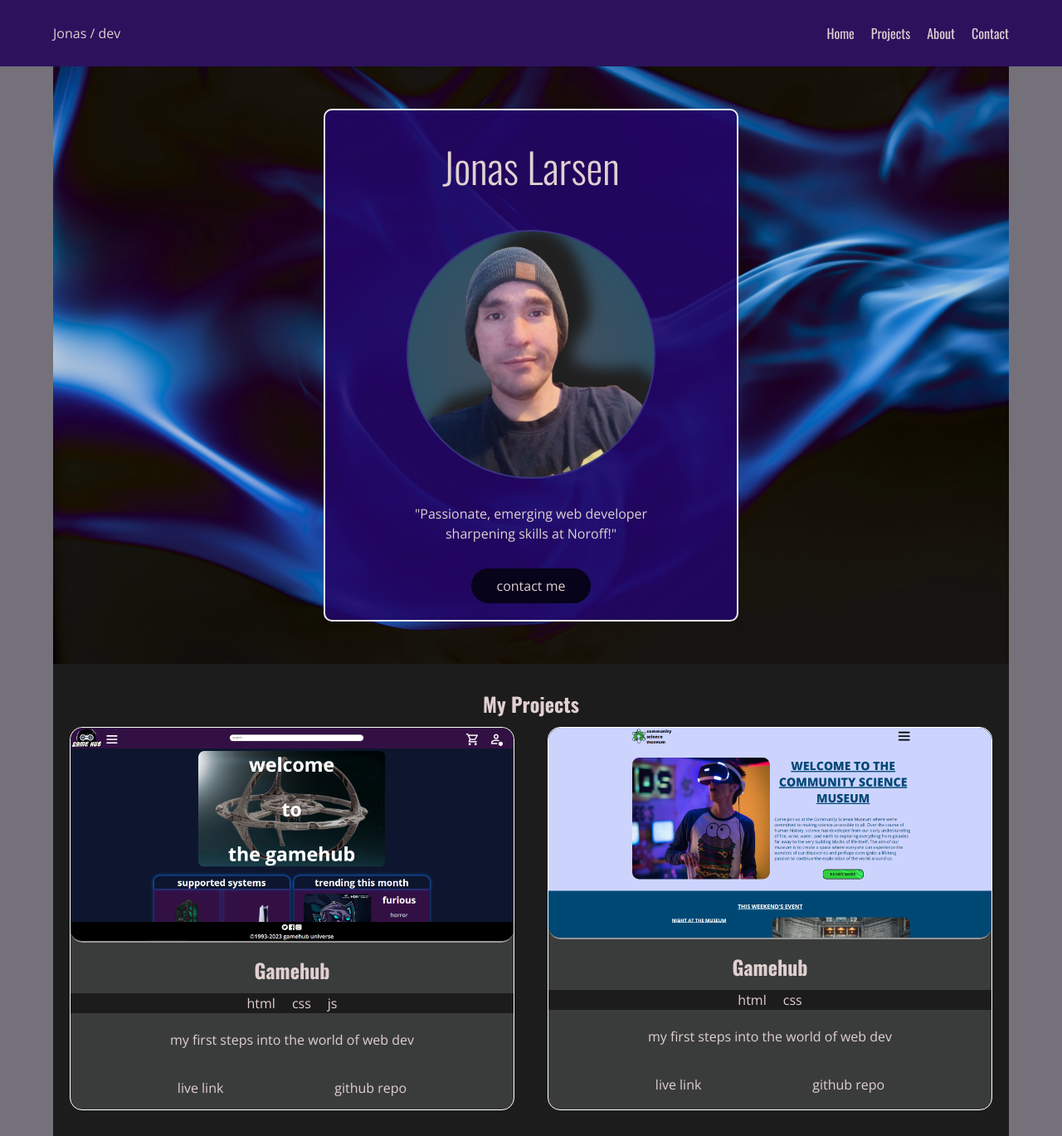
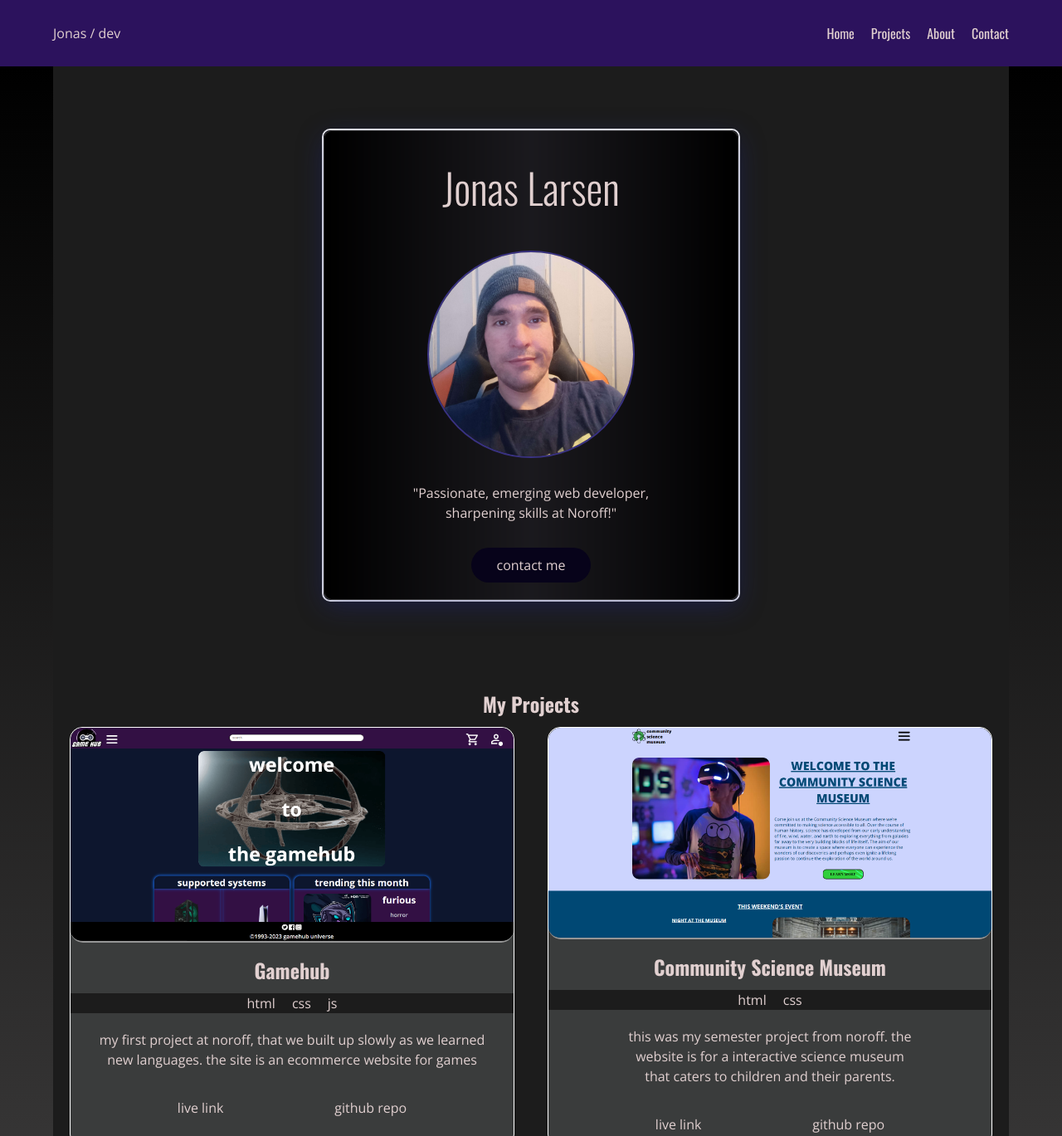
Before and after one commit to jonlar93/portfolio, a plain HTML site: page index.html in a window 1280 px wide. Shown: the top 1369 px of the page at 83% size. Drawn offline with nearby package versions, Linux system fonts and the light colour scheme.

Commit message:
test
test

```diff
--- a/css/_util-classes.css
+++ b/css/_util-classes.css
@@ -11,3 +11,7 @@
   width: var(--full-width);
   margin-inline: auto;
 }
+
+main {
+  background: linear-gradient(0deg, rgba(14, 14, 14, 1) 0%, rgba(56, 55, 55, 1) 50%, rgba(0, 0, 0, 1) 100%);
+}
--- a/css/_workspace.css
+++ b/css/_workspace.css
@@ -1,25 +1,37 @@
 /* hero
 ================================================================ */
 
-.hero {
+/* .hero {
   background-image: url(/images/texture/dark-bl1.jpg);
   background-size: cover;
   background-repeat: no-repeat;
   background-attachment: fixed;
   background-blend-mode: difference;
+} */
+
+.hey {
+  background: linear-gradient(90deg, rgb(0, 0, 0) 0%, rgb(140 133 158 / 68%) 50%, rgb(0, 0, 0) 100%);
+  border: 2px rgb(237, 237, 237) solid;
+  border-radius: 10px;
 }
 
 .hero_content-wrapper {
   background-color: rgba(34, 6, 104, 0.89);
   padding: 20px;
-  border-radius: 10px;
   display: flex;
   flex-direction: column;
   justify-content: center;
   align-items: center;
-  border: 2px rgb(237, 237, 237) solid;
   gap: 30px;
   max-width: 500px;
+}
+
+.hero_content-wrapper {
+  background: rgba(0, 0, 0, 0.742);
+  box-shadow: 0 8px 32px 0 rgba(31, 38, 135, 0.37);
+  backdrop-filter: blur(1px);
+  border-radius: 10px;
+  border: 1px solid rgba(255, 255, 255, 0.18);
 }
 
 .hero h1 {
@@ -34,13 +46,15 @@
 }
 
 .profile-img-wrapper {
-  max-height: 300px;
+  max-height: 250px;
   width: auto;
   border-radius: 50%;
   border: 2px rgb(57, 50, 129) solid;
   overflow: hidden;
   aspect-ratio: 1;
-  background: radial-gradient(circle, rgb(76, 79, 91) 0%, rgb(34, 82, 106) 100%);
+  /* background: radial-gradient(circle, rgb(76, 79, 91) 0%, rgb(34, 82, 106) 100%); */
+  /* background-color: #ffffffd0; */
+  margin-inline: 20px;
 }
 
 .profile-img-wrapper > img {
@@ -48,7 +62,7 @@
   height: 100%;
   width: 100%;
   aspect-ratio: 1;
-  filter: drop-shadow(26px -23px 8px #202020);
+  /* filter: drop-shadow(26px -23px 8px #202020); */
 }
 
 .hero_content-wrapper p {
--- a/index.html
+++ b/index.html
@@ -13,7 +13,9 @@
   <body>
     <header>
       <div class="header_wrapper">
-        <p>Jonas / dev</p>
+        <a href="#">
+          <p>Jonas / dev</p>
+        </a>
         <nav id="nav">
           <ul>
             <li><a href="/#">home</a></li>
@@ -28,13 +30,15 @@
     <div class="scroll_snap">
       <main>
         <section class="hero flex_center-center section_dimensions snap">
-          <div class="hero_content-wrapper">
-            <h1>Jonas Larsen</h1>
-            <div class="profile-img-wrapper">
-              <img src="/images/portfolio-removebg-preview.png" alt="portrait img of me" />
+          <div class="hey">
+            <div class="hero_content-wrapper">
+              <h1>Jonas Larsen</h1>
+              <div class="profile-img-wrapper">
+                <img src="/images/portfolio.png" alt="portrait img of me" />
+              </div>
+              <p>"Passionate, emerging web developer, sharpening skills at Noroff!"</p>
+              <a href="#">contact me</a>
             </div>
-            <p>"Passionate, emerging web developer sharpening skills at Noroff!"</p>
-            <a href="#">contact me</a>
           </div>
         </section>
         <section class="section_dimensions flex_center-center projects snap">
@@ -48,7 +52,7 @@
                 <p>css</p>
                 <p>js</p>
               </div>
-              <p>my first steps into the world of web dev</p>
+              <p>my first project at noroff, that we built up slowly as we learned new languages. the site is an ecommerce website for games</p>
               <div>
                 <a href="https://jonas-gamehub.netlify.app/" target="_blank">live link</a>
                 <a href="https://github.com/jonlar93/gamehub_Jonas-larsen" target="_blank">github repo</a>
@@ -56,12 +60,12 @@
             </article>
             <article class="project_card">
               <img src="/images/project/comunity-sciense.PNG" alt="image of gamehubs website" />
-              <h2>gamehub</h2>
+              <h2>community science museum</h2>
               <div class="card_used-lang">
                 <p>html</p>
                 <p>css</p>
               </div>
-              <p>my first steps into the world of web dev</p>
+              <p>this was my semester project from noroff. the website is for a interactive science museum that caters to children and their parents.</p>
               <div>
                 <a href="https://jonas-sp1.netlify.app/" target="_blank">live link</a>
                 <a href="https://github.com/jonlar93/semester_project-1" target="_blank">github repo</a>
@@ -69,13 +73,13 @@
             </article>
             <article class="project_card">
               <img src="/images/project/board-buddy.PNG" alt="image of gamehubs website" />
-              <h2>gamehub</h2>
+              <h2>board buddy</h2>
               <div class="card_used-lang">
                 <p>html</p>
                 <p>css</p>
                 <p>js</p>
               </div>
-              <p>my first steps into the world of web dev</p>
+              <p>this was my project exam from noroff. the website is a blog that caters to new and advanced snowboarders.</p>
               <div>
                 <a href="https://board-buddy-exam.netlify.app/" target="_blank">live link</a>
                 <a href="https://github.com/Noroff-FEU-Assignments/project-exam-1-jonlar93" target="_blank">github repo</a>
@@ -86,7 +90,7 @@
         <section class="flex_center-center section_dimensions snap">
           <div class="about_wrapper">
             <h2>about me</h2>
-            <p>Lorem ipsum dolor sit amet, consectetur adipisicing elit. Natus rem error consequatur, autem esse optio sapiente culpa tempora illo expedita similique quidem velit pariatur nam! Assumenda cumque eveniet consequuntur corporis.</p>
+            <p>my name is Jonas Larsen. im currently living in skien, and ive worked as a car mechanic and construction earlier. before i decided i needed a change in my life, and found web development to be an exciting challenge to be my first stepping stone into tech. and started my studies at noroff school of technology in march 2023,</p>
           </div>
         </section>
       </main>
```
